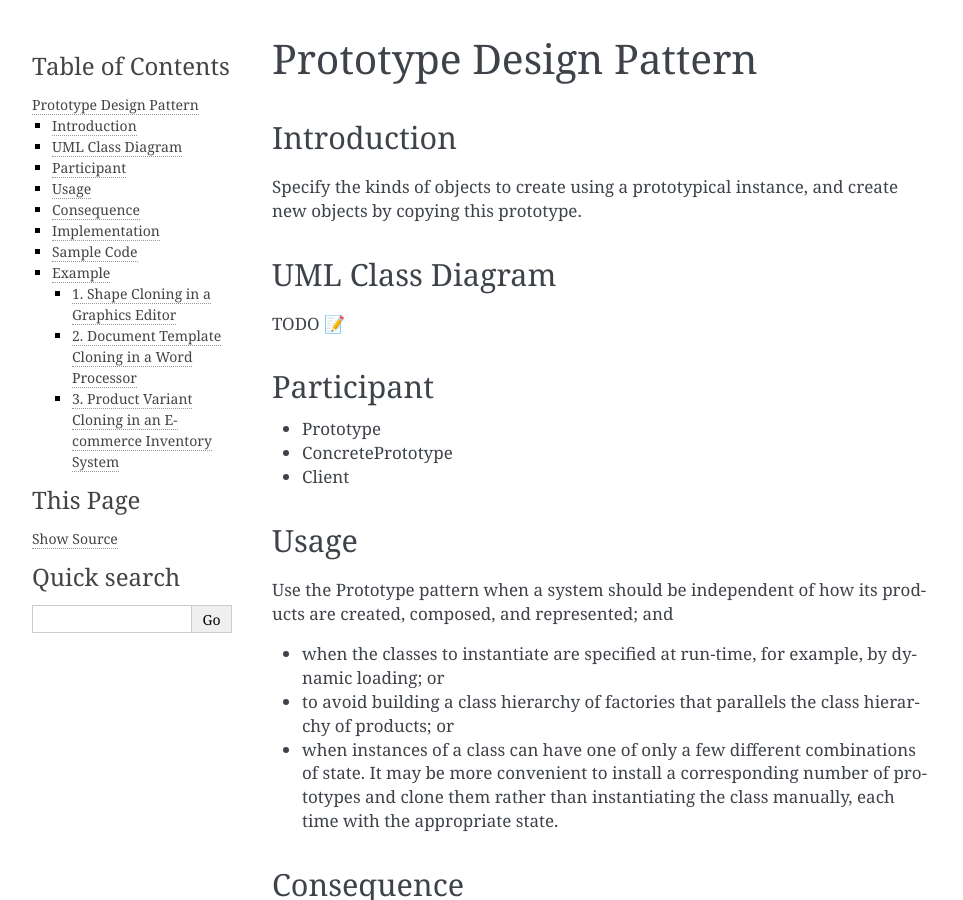
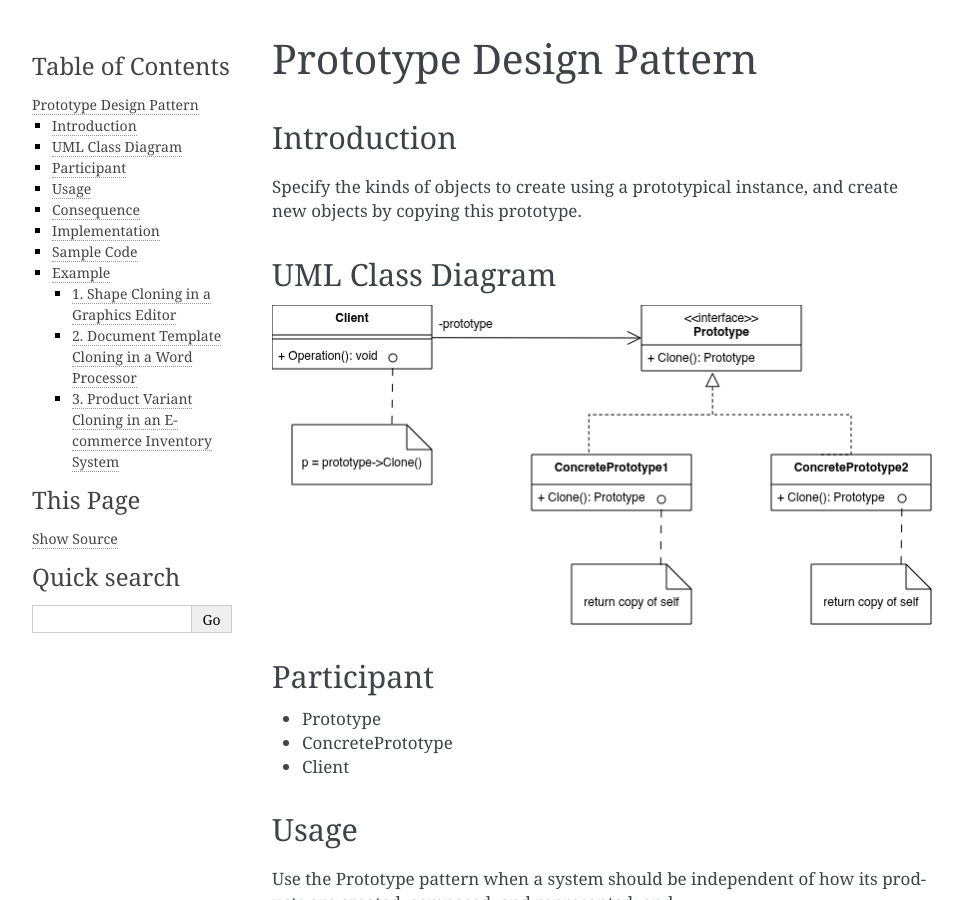
Before and after one commit to james5635/GeekForGeek-Design-Pattern, a Sphinx documentation site: the page built from docs/source/creational/prototype.rst, in a window 1280 px wide and 900 px high. Shown: the whole window, without its empty margins (148-1111 px from the left). Built offline with Sphinx 7.4.7, drawn with Linux system fonts in a browser that asks for light colours.

Commit message:
add prototype

```diff
--- a/docs/source/creational/prototype.rst
+++ b/docs/source/creational/prototype.rst
@@ -9,7 +9,8 @@ Specify the kinds of objects to create using a prototypical instance, and create
 UML Class Diagram
 -----------------
 
-TODO 📝
+.. image:: ../_static/prototype.drawio.png
+    :align: center
 
 Participant
 -----------
```
Also changed, not shown: docs/source/_static/builder.drawio.png, docs/source/_static/prototype.drawio.png (added), 2 other files.
